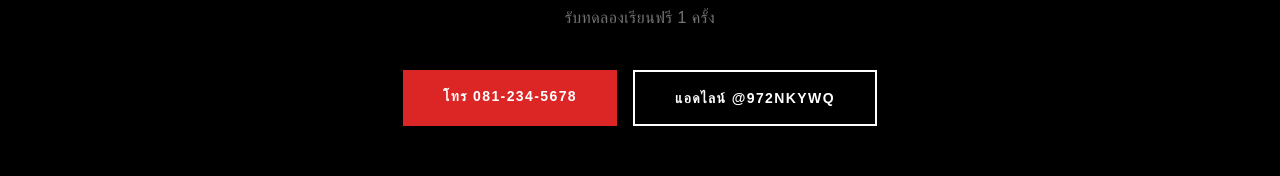
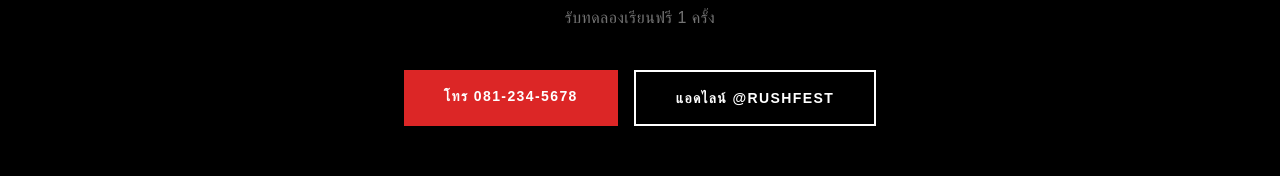
Before and after one commit to maimpcorsair-cyber/themaster-bmx, a Next.js app: page / in a window 1280 px wide. Shown: the part 2173-2349 px from the top of the page. Built offline with nearby package versions, Linux system fonts and the light colour scheme.

Commit message:
Change LINE to @rushfest

```diff
--- a/app/page.tsx
+++ b/app/page.tsx
@@ -126,7 +126,7 @@
             <a href="tel:081-234-5678" className="bg-red-600 text-white font-bold py-4 px-10 hover:bg-white hover:text-black transition-all text-sm uppercase tracking-widest">
               {t.cta.call}
             </a>
-            <a href="https://line.me/R/ti/p/%40972nkywq" target="_blank" rel="noopener noreferrer" className="border-2 border-white text-white font-bold py-4 px-10 hover:bg-white hover:text-black transition-all text-sm uppercase tracking-widest">
+            <a href="https://line.me/R/ti/p/%40rushfest" target="_blank" rel="noopener noreferrer" className="border-2 border-white text-white font-bold py-4 px-10 hover:bg-white hover:text-black transition-all text-sm uppercase tracking-widest">
               {t.cta.line}
             </a>
           </div>
--- a/app/shop/page.tsx
+++ b/app/shop/page.tsx
@@ -366,7 +366,7 @@
                   <span>฿{cartTotal.toLocaleString()}</span>
                 </div>
                 <a
-                  href="https://line.me/R/ti/p/%40972nkywq"
+                  href="https://line.me/R/ti/p/%40rushfest"
                   target="_blank"
                   rel="noopener noreferrer"
                   className="block w-full bg-green-600 text-white font-bold py-4 hover:bg-green-700 transition-colors uppercase tracking-widest text-center"
--- a/contexts/LanguageContext.tsx
+++ b/contexts/LanguageContext.tsx
@@ -70,7 +70,7 @@
       title: 'พร้อมเริ่มต้นแล้วหรือยัง?',
       subtitle: 'รับทดลองเรียนฟรี 1 ครั้ง',
       call: 'โทร 081-234-5678',
-      line: 'แอดไลน์ @972nkywq',
+      line: 'แอดไลน์ @rushfest',
     },
     footer: {
       rights: '© 2026 The Master BMX.',
@@ -78,7 +78,7 @@
     },
     social: {
       instagram: '@rushfestth',
-      line: '@972nkywq',
+      line: '@rushfest',
     },
     shop: {
       title: 'ร้านจักรยาน',
@@ -165,7 +165,7 @@
       title: 'Ready to Start?',
       subtitle: 'Free trial class 1 session',
       call: 'Call 081-234-5678',
-      line: 'Line @972nkywq',
+      line: 'Line @rushfest',
     },
     footer: {
       rights: '© 2026 The Master BMX.',
@@ -173,7 +173,7 @@
     },
     social: {
       instagram: '@rushfestth',
-      line: '@972nkywq',
+      line: '@rushfest',
     },
     shop: {
       title: 'Bike Shop',
```
